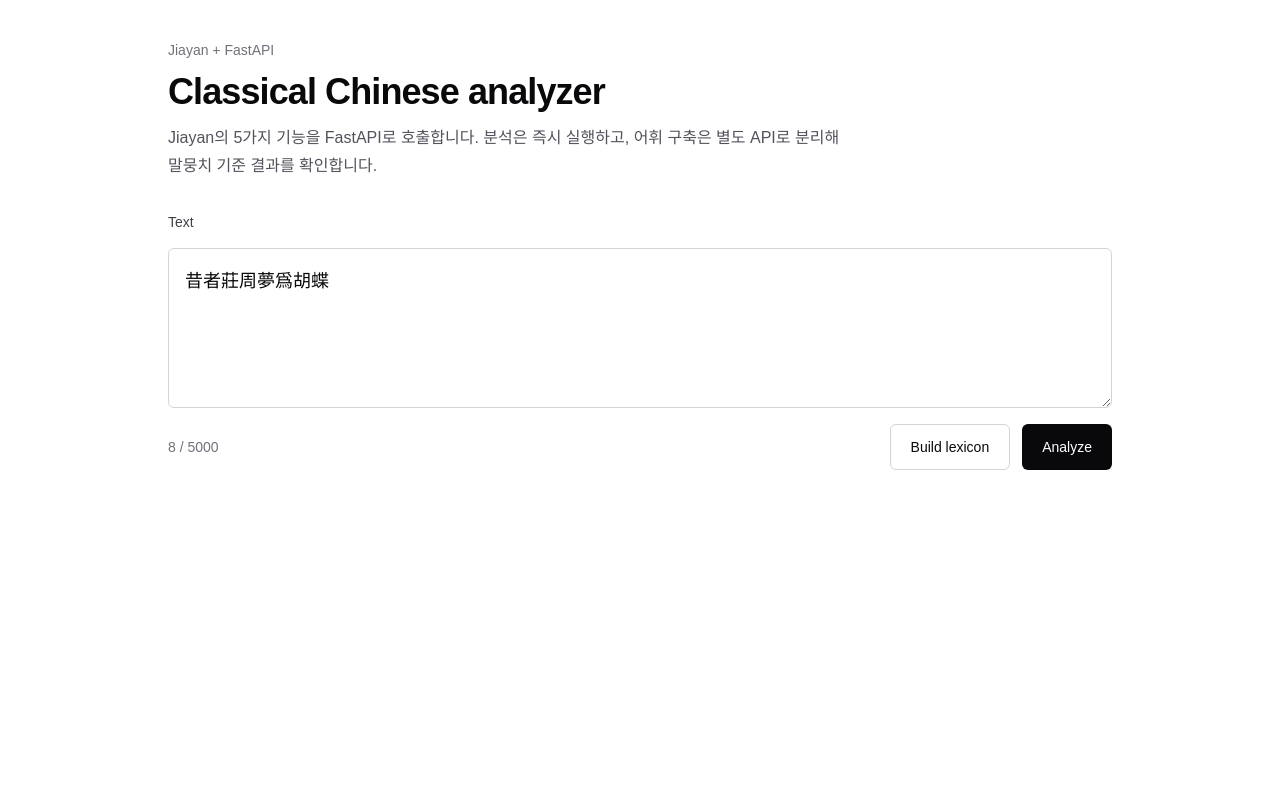
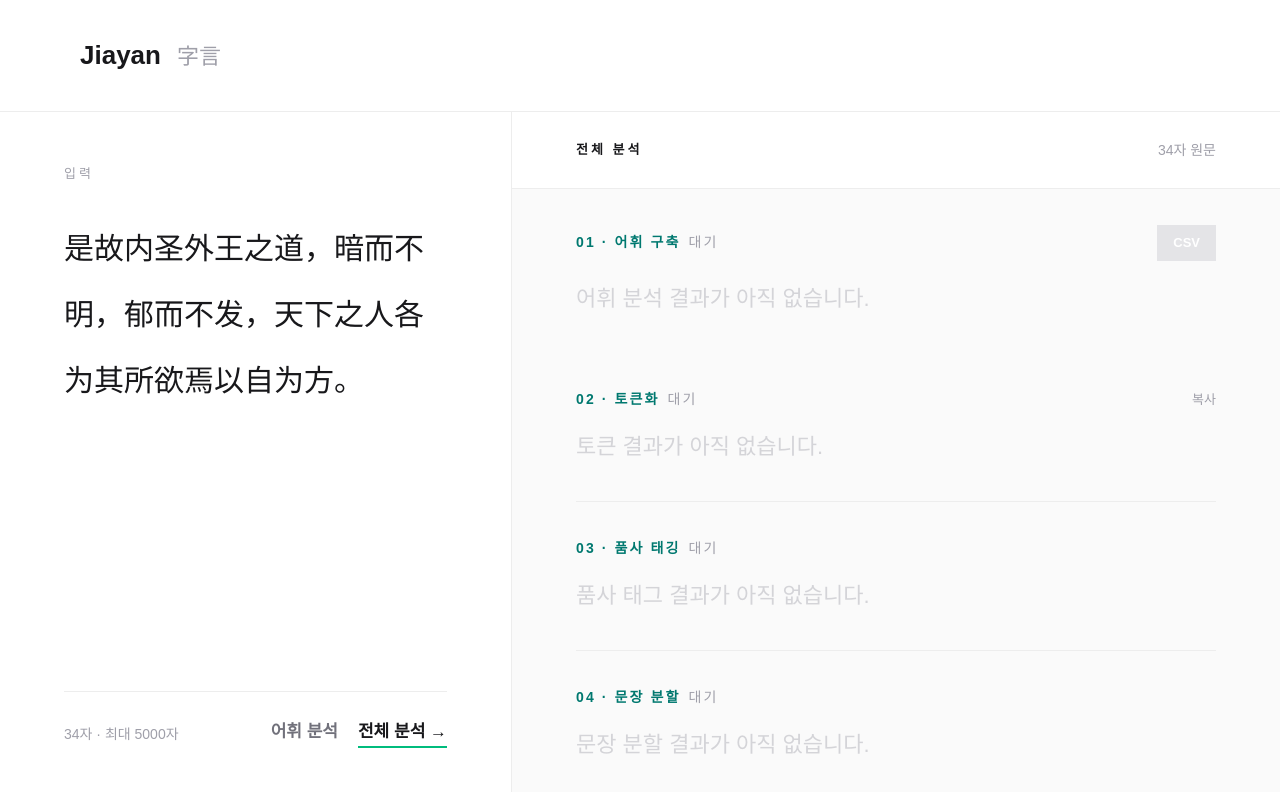
Before and after one commit to kylee31/chinese-characters-jiayan, a Next.js app: page / in a window 1280 px wide. Shown: the top 792 px of the page. Built offline with nearby package versions, Linux system fonts and the light colour scheme.

Commit message:
feat: 결과 화면 구현

```diff
--- a/app/components/AnalyzerClient.tsx
+++ b/app/components/AnalyzerClient.tsx
@@ -1,6 +1,6 @@
 "use client";
 
-import { FormEvent, useState } from "react";
+import { FormEvent, useMemo, useState } from "react";
 
 type PosTag = {
   token: string;
@@ -30,9 +30,11 @@ type LexiconResponse = {
   entries: LexiconEntry[];
 };
 
-const SAMPLE_TEXT = "昔者莊周夢爲胡蝶";
+const SAMPLE_TEXT =
+  "是故内圣外王之道，暗而不明，郁而不发，天下之人各为其所欲焉以自为方。";
+const PUNCTUATION_PATTERN = /[，。？！、；：]/u;
 
-function formatApiError(data: unknown, fallback: string): string {
+const formatApiError = (data: unknown, fallback: string): string => {
   if (!data || typeof data !== "object") {
     return fallback;
   }
@@ -54,15 +56,15 @@ function formatApiError(data: unknown, fallback: string): string {
   return [message, backendUrl ? `Backend: ${backendUrl}` : "", detail]
     .filter(Boolean)
     .join(" / ");
-}
+};
 
-function asStringArray(value: unknown): string[] {
+const asStringArray = (value: unknown): string[] => {
   return Array.isArray(value)
     ? value.filter((item): item is string => typeof item === "string")
     : [];
-}
+};
 
-function normalizeAnalysisResponse(data: unknown): AnalyzeResponse {
+const normalizeAnalysisResponse = (data: unknown): AnalyzeResponse => {
   const value = data && typeof data === "object" ? data : {};
   const record = value as Record<string, unknown>;
 
@@ -88,13 +90,33 @@ function normalizeAnalysisResponse(data: unknown): AnalyzeResponse {
     punctuated_text:
       typeof record.punctuated_text === "string" ? record.punctuated_text : "",
   };
-}
+};
 
-function joinOrFallback(values: string[]): string {
-  return values.length > 0 ? values.join(" | ") : "No data returned";
-}
+const countPunctuation = (value: string): number => {
+  return Array.from(value).filter((char) => PUNCTUATION_PATTERN.test(char))
+    .length;
+};
 
-export function AnalyzerClient() {
+const createCsv = (entries: LexiconEntry[]): string => {
+  const header = ["word", "frequency", "pmi", "left_entropy", "right_entropy"];
+  const rows = entries.map((entry) => [
+    entry.word,
+    entry.frequency,
+    entry.pmi.toFixed(2),
+    entry.left_entropy.toFixed(2),
+    entry.right_entropy.toFixed(2),
+  ]);
+
+  return [header, ...rows]
+    .map((row) =>
+      row
+        .map((cell) => `"${String(cell).replaceAll('"', '""')}"`)
+        .join(","),
+    )
+    .join("\n");
+};
+
+export const AnalyzerClient = () => {
   const [text, setText] = useState(SAMPLE_TEXT);
   const [analysisResult, setAnalysisResult] = useState<AnalyzeResponse | null>(
     null,
@@ -106,13 +128,10 @@ export function AnalyzerClient() {
   const [isAnalyzing, setIsAnalyzing] = useState(false);
   const [isConstructingLexicon, setIsConstructingLexicon] = useState(false);
 
-  async function handleAnalyze(event: FormEvent<HTMLFormElement>) {
-    event.preventDefault();
-    setError(null);
-    setAnalysisResult(null);
-    setIsAnalyzing(true);
+  const displayText = useMemo(() => text.trim() || "분석할 원문을 입력하세요", [text]);
+  const isBusy = isAnalyzing || isConstructingLexicon;
 
-    try {
+  const requestAnalysis = async () => {
     const response = await fetch("/api/analyze", {
       method: "POST",
       headers: {
@@ -123,24 +142,13 @@ export function AnalyzerClient() {
     const data = await response.json();
 
     if (!response.ok) {
-        setError(formatApiError(data, "Analysis failed"));
-        return;
+      throw new Error(formatApiError(data, "Analysis failed"));
     }
 
-      setAnalysisResult(normalizeAnalysisResponse(data));
-    } catch {
-      setError("Next.js API route is not reachable");
-    } finally {
-      setIsAnalyzing(false);
-    }
-  }
+    return normalizeAnalysisResponse(data);
+  };
 
-  async function handleConstructLexicon() {
-    setError(null);
-    setLexiconResult(null);
-    setIsConstructingLexicon(true);
-
-    try {
+  const requestLexicon = async () => {
     const response = await fetch("/api/lexicon/construct", {
       method: "POST",
       headers: {
@@ -151,159 +159,420 @@ export function AnalyzerClient() {
     const data = await response.json();
 
     if (!response.ok) {
-        setError(formatApiError(data, "Lexicon construction failed"));
+      throw new Error(formatApiError(data, "Lexicon construction failed"));
+    }
+
+    return data as LexiconResponse;
+  };
+
+  const handleAnalyze = async (event: FormEvent<HTMLFormElement>) => {
+    event.preventDefault();
+    setError(null);
+    setAnalysisResult(null);
+    setLexiconResult(null);
+    setIsAnalyzing(true);
+    setIsConstructingLexicon(true);
+
+    const [analysis, lexicon] = await Promise.allSettled([
+      requestAnalysis(),
+      requestLexicon(),
+    ]);
+
+    if (analysis.status === "fulfilled") {
+      setAnalysisResult(analysis.value);
+    }
+
+    if (lexicon.status === "fulfilled") {
+      setLexiconResult(lexicon.value);
+    }
+
+    const errors = [analysis, lexicon].flatMap((result) => {
+      if (result.status === "fulfilled") {
+        return [];
+      }
+
+      return result.reason instanceof Error
+        ? [result.reason.message]
+        : ["Analysis request failed"];
+    });
+
+    setError(errors.length > 0 ? errors.join(" / ") : null);
+    setIsAnalyzing(false);
+    setIsConstructingLexicon(false);
+  };
+
+  const handleConstructLexicon = async () => {
+    setError(null);
+    setLexiconResult(null);
+    setIsConstructingLexicon(true);
+
+    try {
+      setLexiconResult(await requestLexicon());
+    } catch (caughtError) {
+      setError(
+        caughtError instanceof Error
+          ? caughtError.message
+          : "Next.js lexicon API route is not reachable",
+      );
+    } finally {
+      setIsConstructingLexicon(false);
+    }
+  };
+
+  const handleCopyTokens = async () => {
+    const tokens = analysisResult?.tokens ?? [];
+
+    if (tokens.length > 0) {
+      await navigator.clipboard.writeText(tokens.join(" "));
+    }
+  };
+
+  const handleDownloadCsv = () => {
+    if (!lexiconResult || lexiconResult.entries.length === 0) {
       return;
     }
 
-      setLexiconResult(data);
-    } catch {
-      setError("Next.js lexicon API route is not reachable");
-    } finally {
-      setIsConstructingLexicon(false);
-    }
-  }
+    const blob = new Blob([createCsv(lexiconResult.entries)], {
+      type: "text/csv;charset=utf-8",
+    });
+    const url = URL.createObjectURL(blob);
+    const anchor = document.createElement("a");
+    anchor.href = url;
+    anchor.download = "jiayan-lexicon.csv";
+    anchor.click();
+    URL.revokeObjectURL(url);
+  };
 
   return (
-    <main className="mx-auto flex min-h-screen w-full max-w-5xl flex-col gap-8 bg-white px-6 py-10 sm:px-10">
-      <section className="flex flex-col gap-3">
-        <p className="text-sm font-medium text-zinc-500">Jiayan + FastAPI</p>
-        <h1 className="text-3xl font-semibold tracking-tight text-zinc-950 sm:text-4xl">
-          Classical Chinese analyzer
-        </h1>
-        <p className="max-w-2xl text-base leading-7 text-zinc-600">
-          Jiayan의 5가지 기능을 FastAPI로 호출합니다. 분석은 즉시 실행하고,
-          어휘 구축은 별도 API로 분리해 말뭉치 기준 결과를 확인합니다.
-        </p>
-      </section>
+    <main className="min-h-screen bg-[#e9e9ec] p-0 text-zinc-900 font-sans">
+      <div className="mx-auto flex h-screen w-full max-w-[1920px] flex-col overflow-hidden bg-white shadow-[0_30px_80px_-30px_rgba(0,0,0,0.25)]">
+        <header className="flex h-16 flex-none items-center justify-between border-b border-[#ededed] px-5 sm:px-8 lg:h-28 lg:px-20">
+          <div className="flex items-baseline gap-3 lg:gap-4">
+            <span className="text-xl font-bold tracking-normal text-zinc-900 lg:text-[26px]">
+              Jiayan
+            </span>
+            <span className="font-serif-sc text-base text-zinc-400 lg:text-[22px]">
+              字言
+            </span>
+          </div>
+        </header>
 
-      <form className="flex flex-col gap-4" onSubmit={handleAnalyze}>
-        <label className="text-sm font-medium text-zinc-700" htmlFor="text">
-          Text
+        <form
+          className="flex min-h-0 flex-1 flex-col lg:flex-row"
+          onSubmit={handleAnalyze}
+        >
+          <section className="flex min-h-0 flex-none flex-col border-b border-[#ededed] px-5 py-6 sm:px-8 lg:w-[40%] lg:border-b-0 lg:border-r lg:px-16 lg:py-[52px]">
+            <div className="mb-3 flex items-baseline justify-between lg:mb-8">
+              <label
+                className="text-[11px] uppercase tracking-[0.18em] text-zinc-400 lg:text-[13px] lg:tracking-[0.23em]"
+                htmlFor="text"
+              >
+                입력
               </label>
+            </div>
+
             <textarea
               id="text"
-          className="min-h-40 w-full resize-y rounded-md border border-zinc-300 bg-white p-4 text-lg leading-8 text-zinc-950 outline-none transition focus:border-zinc-900 focus:ring-2 focus:ring-zinc-200"
+              className="min-h-[120px] w-full flex-1 resize-none overflow-y-auto bg-transparent font-serif-sc text-lg leading-[1.9] text-zinc-900 outline-none placeholder:text-zinc-300 lg:min-h-0 lg:text-3xl lg:leading-[2.2]"
               value={text}
               maxLength={5000}
+              placeholder="昔者莊周夢爲胡蝶"
               onChange={(event) => setText(event.target.value)}
             />
-        <div className="flex flex-col gap-3 sm:flex-row sm:items-center sm:justify-between">
-          <span className="text-sm text-zinc-500">{text.length} / 5000</span>
-          <div className="flex flex-col gap-3 sm:flex-row">
+
+            <div className="mt-4 flex flex-col gap-4 border-t border-[#ededed] pt-4 sm:flex-row sm:items-center sm:justify-between lg:mt-9 lg:pt-7">
+              <span className="text-xs text-zinc-400 lg:text-sm">
+                {text.length}자 · 최대 5000자
+              </span>
+              <div className="flex items-center gap-5">
                 <button
-              className="rounded-md border border-zinc-300 bg-white px-5 py-3 text-sm font-medium text-zinc-950 transition hover:bg-zinc-50 disabled:cursor-not-allowed disabled:text-zinc-400"
+                  className="border-b-2 border-transparent pb-0.5 text-sm font-semibold text-zinc-500 transition hover:border-emerald-500 hover:text-zinc-900 disabled:cursor-not-allowed disabled:text-zinc-300 lg:text-[17px]"
                   type="button"
-              disabled={isConstructingLexicon || !text.trim()}
+                  disabled={isBusy || !text.trim()}
                   onClick={handleConstructLexicon}
                 >
-              {isConstructingLexicon ? "Building..." : "Build lexicon"}
+                  {isConstructingLexicon ? "분석 중..." : "어휘 분석"}
                 </button>
                 <button
-              className="rounded-md bg-zinc-950 px-5 py-3 text-sm font-medium text-white transition hover:bg-zinc-800 disabled:cursor-not-allowed disabled:bg-zinc-400"
+                  className="border-b-2 border-emerald-500 pb-0.5 text-sm font-semibold text-zinc-900 transition hover:text-emerald-700 disabled:cursor-not-allowed disabled:border-zinc-200 disabled:text-zinc-300 lg:text-[17px]"
                   type="submit"
-              disabled={isAnalyzing || !text.trim()}
+                  disabled={isBusy || !text.trim()}
                 >
-              {isAnalyzing ? "Analyzing..." : "Analyze"}
+                  {isBusy ? "분석 중..." : "전체 분석 →"}
                 </button>
               </div>
             </div>
-      </form>
+          </section>
 
+          <section className="flex min-h-0 flex-1 flex-col bg-[#fafafa]">
+            <div className="flex flex-none items-center justify-between border-b border-[#ededed] bg-white px-5 py-4 sm:px-8 lg:px-16 lg:py-7">
+              <span className="text-[11px] font-semibold uppercase tracking-[0.18em] text-zinc-900 lg:text-[13px] lg:tracking-[0.23em]">
+                전체 분석
+              </span>
+              <span className="hidden text-sm text-zinc-400 sm:block">
+                {displayText.length}자 원문
+              </span>
+            </div>
+
+            <div className="min-h-0 flex-1 overflow-y-auto px-5 sm:px-8 lg:px-16">
               {error ? (
-        <section className="rounded-md border border-red-200 bg-red-50 p-4 text-sm text-red-700">
+                <section className="my-5 border border-red-200 bg-red-50 p-4 text-sm leading-6 text-red-700 lg:my-7">
                   {error}
                 </section>
               ) : null}
 
-      {analysisResult ? (
-        <section className="grid gap-4 md:grid-cols-2">
-          <ResultBlock
-            eyebrow="5. 자동 구두점"
-            title="Punctuated text"
-            value={analysisResult.punctuated_text}
+              <LexiconSection
+                result={lexiconResult}
+                onDownloadCsv={handleDownloadCsv}
               />
-          <ResultBlock
-            eyebrow="4. 문장 분할"
-            title="Sentences"
-            value={
-              analysisResult.sentences.length > 0
-                ? analysisResult.sentences.join(" / ")
-                : "No data returned"
+              <TokenSection
+                tokens={analysisResult?.tokens ?? []}
+                onCopy={handleCopyTokens}
+              />
+              <PosSection items={analysisResult?.pos_tags ?? []} />
+              <SentenceSection sentences={analysisResult?.sentences ?? []} />
+              <PunctuationSection
+                text={analysisResult?.punctuated_text ?? ""}
+                count={countPunctuation(analysisResult?.punctuated_text ?? "")}
+              />
+            </div>
+          </section>
+        </form>
+      </div>
+    </main>
+  );
+};
+
+const SectionHeader = ({
+  label,
+  detail,
+  action,
+}: {
+  label: string;
+  detail?: string;
+  action?: React.ReactNode;
+}) => {
+  return (
+    <div className="mb-3 flex items-baseline justify-between gap-4 lg:mb-5">
+      <span className="text-xs font-semibold uppercase tracking-[0.09em] text-teal-700 lg:text-sm lg:tracking-[0.15em]">
+        {label}
+        {detail ? (
+          <span className="ml-2 font-normal text-zinc-400">{detail}</span>
+        ) : null}
+      </span>
+      {action}
+    </div>
+  );
+};
+
+const EmptyLine = ({ children }: { children: React.ReactNode }) => {
+  return (
+    <p className="font-serif-sc text-lg leading-8 text-zinc-300 lg:text-[22px] lg:leading-9">
+      {children}
+    </p>
+  );
+};
+
+const TokenSection = ({
+  tokens,
+  onCopy,
+}: {
+  tokens: string[];
+  onCopy: () => void;
+}) => {
+  return (
+    <section className="border-b border-[#ededed] py-5 lg:py-9">
+      <SectionHeader
+        label="02 · 토큰화"
+        detail={tokens.length > 0 ? `${tokens.length} tokens` : "대기"}
+        action={
+          <button
+            className="text-xs text-zinc-400 transition hover:text-zinc-900 lg:text-[13px]"
+            type="button"
+            disabled={tokens.length === 0}
+            onClick={onCopy}
+          >
+            복사
+          </button>
         }
       />
-          <ResultBlock
-            eyebrow="2. 토큰화"
-            title="HMM tokens"
-            value={joinOrFallback(analysisResult.tokens)}
-          />
-          <ResultBlock
-            eyebrow="2. 토큰화"
-            title="Lexicon tokens"
-            value={joinOrFallback(analysisResult.lexicon_tokens)}
-          />
-          <div className="rounded-md border border-zinc-200 bg-white p-5">
-            <p className="mb-1 text-xs font-medium text-zinc-500">
-              3. 품사 태깅
-            </p>
-            <h2 className="mb-3 text-sm font-semibold text-zinc-950">
-              POS tags
-            </h2>
-            <div className="flex flex-wrap gap-2">
-              {analysisResult.pos_tags.map((item, index) => (
+      {tokens.length > 0 ? (
+        <div className="flex flex-wrap">
+          {tokens.map((token, index) => (
             <span
-                  className="rounded-md border border-zinc-200 px-3 py-2 text-sm text-zinc-700"
-                  key={`${item.token}-${item.tag}-${index}`}
+              className="border border-r-0 border-[#ededed] bg-white px-3 py-2 font-serif-sc text-xl leading-none last:border-r lg:px-[18px] lg:py-3 lg:text-[28px]"
+              key={`${token}-${index}`}
             >
-                  {item.token}
-                  <span className="ml-2 text-zinc-400">{item.tag}</span>
+              {token}
             </span>
           ))}
         </div>
+      ) : (
+        <EmptyLine>토큰 결과가 아직 없습니다.</EmptyLine>
+      )}
+    </section>
+  );
+};
+
+const PosSection = ({ items }: { items: PosTag[] }) => {
+  return (
+    <section className="border-b border-[#ededed] py-5 lg:py-9">
+      <SectionHeader
+        label="03 · 품사 태깅"
+        detail={items.length > 0 ? "名 動 副 助 ..." : "대기"}
+      />
+      {items.length > 0 ? (
+        <div className="flex flex-wrap gap-x-2.5 gap-y-3 lg:gap-x-3.5 lg:gap-y-4">
+          {items.map((item, index) => (
+            <span
+              className="inline-flex flex-col items-center gap-1.5 lg:gap-2"
+              key={`${item.token}-${item.tag}-${index}`}
+            >
+              <span className="font-serif-sc text-[22px] leading-none lg:text-[26px]">
+                {item.token}
+              </span>
+              <span className="border border-[#ededed] px-2.5 py-1 text-xs tracking-[0.08em] text-zinc-500 lg:text-base">
+                {item.tag}
+              </span>
+            </span>
+          ))}
         </div>
+      ) : (
+        <EmptyLine>품사 태그 결과가 아직 없습니다.</EmptyLine>
+      )}
     </section>
-      ) : null}
+  );
+};
 
-      {lexiconResult ? (
-        <section className="rounded-md border border-zinc-200 bg-white p-5">
-          <div className="mb-4 flex flex-col gap-1">
-            <p className="text-xs font-medium text-zinc-500">1. 어휘 구축</p>
-            <h2 className="text-sm font-semibold text-zinc-950">
-              Lexicon construction
-            </h2>
-            <p className="text-sm text-zinc-600">
-              총 {lexiconResult.total_entries}개 후보 중 상위{" "}
-              {lexiconResult.entries.length}개를 표시합니다. 짧은 문장보다 반복
-              패턴이 있는 긴 말뭉치에서 결과가 잘 나옵니다.
+const SentenceSection = ({ sentences }: { sentences: string[] }) => {
+  return (
+    <section className="border-b border-[#ededed] py-5 lg:py-9">
+      <SectionHeader
+        label="04 · 문장 분할"
+        detail={sentences.length > 0 ? `${sentences.length} 문장` : "대기"}
+      />
+      {sentences.length > 0 ? (
+        <div className="flex flex-col gap-2.5 lg:gap-3">
+          {sentences.map((sentence, index) => (
+            <div
+              className="flex items-baseline gap-3 lg:gap-4"
+              key={`${sentence}-${index}`}
+            >
+              <span className="font-mono text-[11px] text-zinc-300 lg:text-xs">
+                {index + 1}
+              </span>
+              <span className="font-serif-sc text-lg leading-[1.6] text-zinc-900 lg:text-[22px] lg:leading-[1.7]">
+                {sentence}
+              </span>
+            </div>
+          ))}
+        </div>
+      ) : (
+        <EmptyLine>문장 분할 결과가 아직 없습니다.</EmptyLine>
+      )}
+    </section>
+  );
+};
+
+const PunctuationSection = ({
+  text,
+  count,
+}: {
+  text: string;
+  count: number;
+}) => {
+  return (
+    <section className="border-b border-[#ededed] py-5 lg:py-9">
+      <SectionHeader
+        label="05 · 자동 구두점"
+        detail={text ? `부호 ${count}개` : "대기"}
+      />
+      {text ? (
+        <p className="font-serif-sc text-[19px] leading-[1.9] text-zinc-900 lg:text-2xl lg:leading-[2]">
+          {Array.from(text).map((char, index) => (
+            <span
+              className={PUNCTUATION_PATTERN.test(char) ? "text-teal-700" : ""}
+              key={`${char}-${index}`}
+            >
+              {char}
+            </span>
+          ))}
         </p>
-          </div>
+      ) : (
+        <EmptyLine>자동 구두점 결과가 아직 없습니다.</EmptyLine>
+      )}
+    </section>
+  );
+};
 
-          {lexiconResult.entries.length > 0 ? (
-            <div className="overflow-x-auto">
-              <table className="w-full min-w-[680px] border-collapse text-left text-sm">
+const LexiconSection = ({
+  result,
+  onDownloadCsv,
+}: {
+  result: LexiconResponse | null;
+  onDownloadCsv: () => void;
+}) => {
+  const entries = result?.entries ?? [];
+
+  return (
+    <section className="py-5 lg:py-9">
+      <SectionHeader
+        label="01 · 어휘 구축"
+        detail={result ? `${entries.length} / ${result.total_entries} 후보` : "대기"}
+        action={
+          <button
+            className="bg-emerald-500 px-3 py-1.5 text-[11px] font-semibold text-white transition hover:bg-emerald-600 disabled:bg-zinc-200 lg:px-4 lg:py-2 lg:text-[13px]"
+            type="button"
+            disabled={entries.length === 0}
+            onClick={onDownloadCsv}
+          >
+            CSV
+          </button>
+        }
+      />
+
+      {entries.length > 0 ? (
+        <div className="overflow-x-auto border border-[#ededed] bg-white">
+          <table className="w-full min-w-[620px] border-collapse text-left">
             <thead>
-                  <tr className="border-b border-zinc-200 text-zinc-500">
-                    <th className="py-2 pr-4 font-medium">Word</th>
-                    <th className="py-2 pr-4 font-medium">Frequency</th>
-                    <th className="py-2 pr-4 font-medium">PMI</th>
-                    <th className="py-2 pr-4 font-medium">R Entropy</th>
-                    <th className="py-2 pr-4 font-medium">L Entropy</th>
+              <tr className="border-b border-[#ededed] bg-[#fafafa] text-[10px] uppercase tracking-[0.08em] text-zinc-400 lg:text-[11px]">
+                <th className="w-[28%] px-2.5 py-2 font-medium lg:px-[18px] lg:py-3">
+                  단어
+                </th>
+                <th className="border-l border-[#ededed] px-2 py-2 font-medium lg:px-3.5 lg:py-3">
+                  빈도
+                </th>
+                <th className="border-l border-[#ededed] px-2 py-2 font-medium lg:px-3.5 lg:py-3">
+                  PMI
+                </th>
+                <th className="border-l border-[#ededed] px-2 py-2 font-medium lg:px-3.5 lg:py-3">
+                  L_Ent
+                </th>
+                <th className="border-l border-[#ededed] px-2 py-2 font-medium lg:px-3.5 lg:py-3">
+                  R_Ent
+                </th>
               </tr>
             </thead>
             <tbody>
-                  {lexiconResult.entries.map((entry) => (
-                    <tr className="border-b border-zinc-100" key={entry.word}>
-                      <td className="py-2 pr-4 text-zinc-950">{entry.word}</td>
-                      <td className="py-2 pr-4 text-zinc-700">
+              {entries.map((entry) => (
+                <tr
+                  className="border-b border-[#f4f4f5] text-xs last:border-b-0 lg:text-[15px]"
+                  key={entry.word}
+                >
+                  <td className="px-2.5 py-2 font-serif-sc text-[17px] text-zinc-900 lg:px-[18px] lg:py-3 lg:text-[22px]">
+                    {entry.word}
+                  </td>
+                  <td className="border-l border-[#f4f4f5] px-2 py-2 text-zinc-700 lg:px-3.5 lg:py-3">
                     {entry.frequency}
                   </td>
-                      <td className="py-2 pr-4 text-zinc-700">
+                  <td className="border-l border-[#f4f4f5] px-2 py-2 text-teal-700 lg:px-3.5 lg:py-3">
                     {entry.pmi.toFixed(2)}
                   </td>
-                      <td className="py-2 pr-4 text-zinc-700">
+                  <td className="border-l border-[#f4f4f5] px-2 py-2 text-zinc-700 lg:px-3.5 lg:py-3">
+                    {entry.left_entropy.toFixed(2)}
+                  </td>
+                  <td className="border-l border-[#f4f4f5] px-2 py-2 text-zinc-700 lg:px-3.5 lg:py-3">
                     {entry.right_entropy.toFixed(2)}
-                      </td>
-                      <td className="py-2 pr-4 text-zinc-700">
-                        {entry.left_entropy.toFixed(2)}
                   </td>
                 </tr>
               ))}
@@ -311,31 +580,10 @@ export function AnalyzerClient() {
           </table>
         </div>
       ) : (
-            <p className="text-sm text-zinc-600">
-              어휘 후보가 없습니다. 입력 텍스트가 너무 짧거나 반복/공기 패턴이
-              부족할 수 있습니다.
-            </p>
+        <EmptyLine>
+          어휘 분석 결과가 아직 없습니다.
+        </EmptyLine>
       )}
     </section>
-      ) : null}
-    </main>
   );
-}
-
-function ResultBlock({
-  eyebrow,
-  title,
-  value,
-}: {
-  eyebrow: string;
-  title: string;
-  value: string;
-}) {
-  return (
-    <div className="rounded-md border border-zinc-200 bg-white p-5">
-      <p className="mb-1 text-xs font-medium text-zinc-500">{eyebrow}</p>
-      <h2 className="mb-3 text-sm font-semibold text-zinc-950">{title}</h2>
-      <p className="text-base leading-8 text-zinc-700">{value}</p>
-    </div>
-  );
-}
+};
```
Lines whose indentation alone changed are shown as unchanged.
